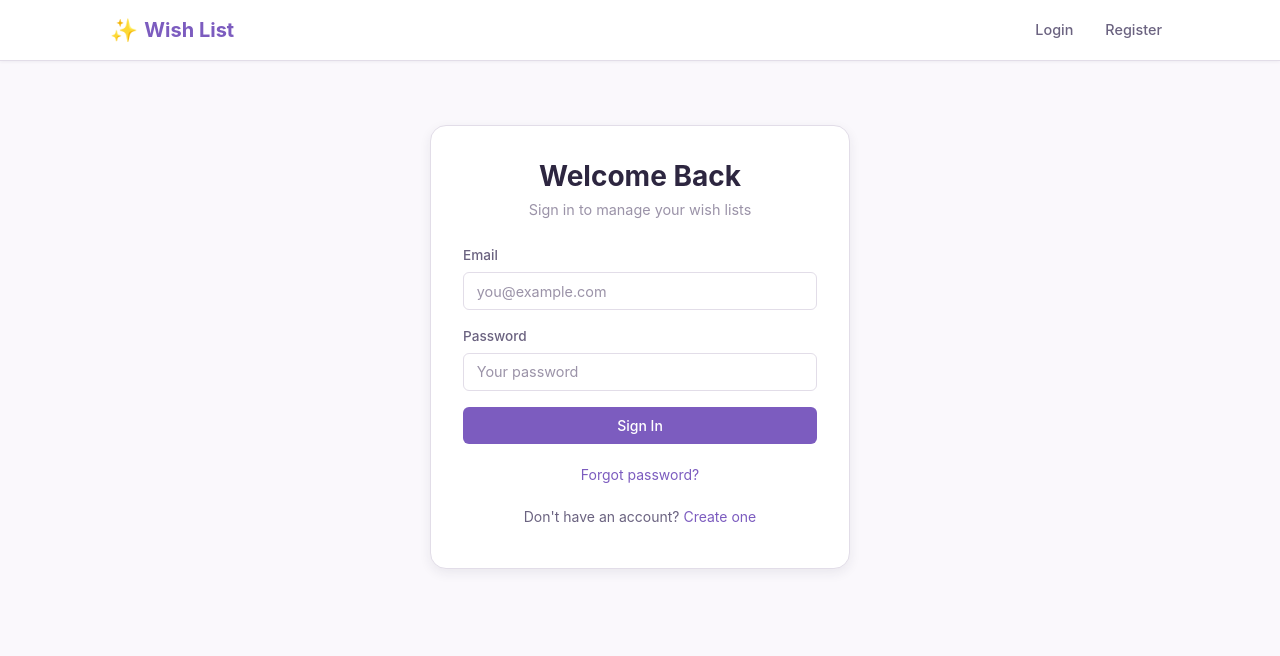
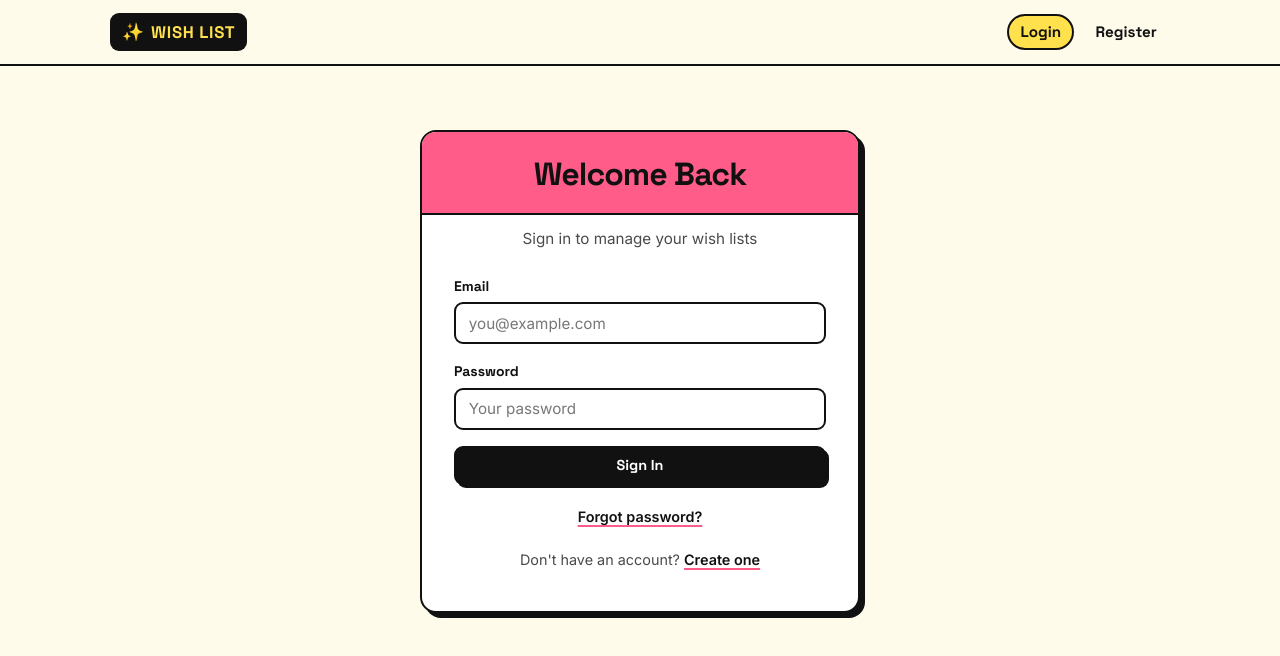
Before and after one commit to trickypig/WishList, a React (Vite) app in the folder frontend/: page /login in a window 1280 px wide. Shown: the top 656 px of the page. Built offline with nearby package versions, Linux system fonts and the light colour scheme.

Commit message:
style: bold pop tokens and global components
Co-Authored-By: Claude Opus 5.5 <noreply@anthropic.com>
Claude-Session: https://claude.ai/code/session_01VFQQhzJsJLMoevzHXYAL8t

```diff
--- a/frontend/index.html
+++ b/frontend/index.html
@@ -4,6 +4,9 @@
     <meta charset="UTF-8" />
     <link rel="icon" type="image/svg+xml" href="/giftbox.svg" />
     <meta name="viewport" content="width=device-width, initial-scale=1.0" />
+    <link rel="preconnect" href="https://fonts.googleapis.com" />
+    <link rel="preconnect" href="https://fonts.gstatic.com" crossorigin />
+    <link href="https://fonts.googleapis.com/css2?family=Inter:wght@400;600&family=Space+Grotesk:wght@500;700&display=swap" rel="stylesheet" />
     <title>Wish List</title>
   </head>
   <body>
--- a/frontend/src/components/layout/Header.tsx
+++ b/frontend/src/components/layout/Header.tsx
@@ -1,4 +1,4 @@
-import { Link } from 'react-router-dom';
+import { Link, NavLink } from 'react-router-dom';
 import { useAuth } from '../../context/AuthContext';
 
 export default function Header() {
@@ -14,10 +14,10 @@ export default function Header() {
         <nav className="header-nav">
           {isAuthenticated ? (
             <>
-              <Link to="/dashboard" className="nav-link">My Lists</Link>
-              <Link to="/families" className="nav-link">Families</Link>
+              <NavLink to="/dashboard" className="nav-link">My Lists</NavLink>
+              <NavLink to="/families" className="nav-link">Families</NavLink>
               {user?.is_admin === 1 && (
-                <Link to="/admin" className="nav-link nav-link-admin">Admin</Link>
+                <NavLink to="/admin" className="nav-link nav-link-admin">Admin</NavLink>
               )}
               <div className="header-user">
                 <span className="user-name">{user?.display_name}</span>
@@ -26,8 +26,8 @@ export default function Header() {
             </>
           ) : (
             <>
-              <Link to="/login" className="nav-link">Login</Link>
-              <Link to="/register" className="nav-link">Register</Link>
+              <NavLink to="/login" className="nav-link">Login</NavLink>
+              <NavLink to="/register" className="nav-link">Register</NavLink>
             </>
           )}
         </nav>
--- a/frontend/src/index.css
+++ b/frontend/src/index.css
@@ -1,34 +1,50 @@
-/* ===== CSS Variables ===== */
+/* ===== CSS Variables (Bold Pop) ===== */
 :root {
-  --color-primary: #7c5cbf;
-  --color-primary-hover: #6a4da8;
-  --color-primary-light: #ede7f6;
-  --color-secondary: #e07bad;
-  --color-secondary-light: #fce4ec;
-  --color-danger: #e25555;
-  --color-danger-hover: #c94444;
-  --color-success: #4caf7d;
-  --color-success-light: #e8f5e9;
-
-  --color-bg: #faf8fc;
+  --color-ink: #111111;
+  --color-primary: #ff5c8a;
+  --color-primary-hover: #ff3d74;
+  --color-primary-light: #ffe0ea;
+  --color-highlight: #ffe14d;
+  --color-secondary: #c9a7ff;
+  --color-secondary-light: #efe5ff;
+  --color-danger: #ff4d4d;
+  --color-danger-hover: #f03535;
+  --color-success: #b7f171;
+  --color-success-light: #e6fbcf;
+
+  --tile-1: #7cd4ff;
+  --tile-2: #b7f171;
+  --tile-3: #ffb35c;
+  --tile-4: #c9a7ff;
+  --tile-5: #ff5c8a;
+
+  --color-bg: #fffbea;
   --color-bg-card: #ffffff;
   --color-bg-input: #ffffff;
-  --color-bg-hover: #f3f0f7;
-
-  --color-text: #2d2640;
-  --color-text-secondary: #6b6380;
-  --color-text-muted: #9b93a8;
-  --color-border: #e2dde8;
-  --color-border-focus: #7c5cbf;
-
-  --shadow-sm: 0 1px 3px rgba(44, 38, 64, 0.06);
-  --shadow-md: 0 4px 12px rgba(44, 38, 64, 0.08);
-  --shadow-lg: 0 8px 24px rgba(44, 38, 64, 0.12);
-
-  --radius-sm: 6px;
-  --radius-md: 10px;
+  --color-bg-hover: #fff3b0;
+
+  --color-text: #111111;
+  --color-text-secondary: #4a4a4a;
+  --color-text-muted: #5c5c5c;
+  --color-border: #111111;
+  --color-border-focus: #111111;
+
+  --outline: 2.5px solid var(--color-ink);
+  --outline-sm: 2px solid var(--color-ink);
+  --shadow-card: 4px 4px 0 var(--color-ink);
+  --shadow-card-hover: 6px 6px 0 var(--color-ink);
+  --shadow-hero: 5px 5px 0 var(--color-ink);
+  --shadow-press: 1px 1px 0 var(--color-ink);
+  /* Legacy names, kept so older rules pick up the hard-shadow look */
+  --shadow-sm: var(--shadow-card);
+  --shadow-md: var(--shadow-card);
+  --shadow-lg: var(--shadow-hero);
+
+  --radius-sm: 9px;
+  --radius-md: 14px;
   --radius-lg: 16px;
 
+  --font-display: 'Space Grotesk', 'Segoe UI', system-ui, sans-serif;
   --font-sans: 'Inter', 'Segoe UI', system-ui, -apple-system, sans-serif;
 
   font-family: var(--font-sans);
@@ -50,24 +66,32 @@
 body {
   margin: 0;
   min-height: 100vh;
+  background: var(--color-bg);
 }
 
 h1, h2, h3, h4, h5, h6 {
   margin: 0 0 0.5rem 0;
-  line-height: 1.3;
+  line-height: 1.15;
   color: var(--color-text);
-}
-
-h1 { font-size: 1.75rem; font-weight: 700; }
-h2 { font-size: 1.375rem; font-weight: 600; }
-h3 { font-size: 1.125rem; font-weight: 600; }
+  font-family: var(--font-display);
+  font-weight: 700;
+  letter-spacing: -0.02em;
+}
+
+h1 { font-size: 2rem; letter-spacing: -0.03em; }
+h2 { font-size: 1.4rem; }
+h3 { font-size: 1.125rem; }
 
 p { margin: 0 0 0.5rem 0; }
 
 a {
-  color: var(--color-primary);
-  text-decoration: none;
-  transition: color 0.2s;
+  color: var(--color-ink);
+  font-weight: 600;
+  text-decoration: underline;
+  text-decoration-color: var(--color-primary);
+  text-decoration-thickness: 2px;
+  text-underline-offset: 3px;
+  transition: color 0.15s;
 }
 a:hover {
   color: var(--color-primary-hover);
@@ -77,6 +101,30 @@ img {
   max-width: 100%;
   height: auto;
 }
+
+:focus-visible {
+  outline: 3px solid var(--color-primary);
+  outline-offset: 2px;
+}
+
+/* Hover lift / press sink for clickable blocks */
+.pressable {
+  transition: transform 0.12s ease, box-shadow 0.12s ease;
+}
+.pressable:hover {
+  transform: translate(-2px, -2px);
+  box-shadow: var(--shadow-card-hover);
+}
+.pressable:active {
+  transform: translate(2px, 2px);
+  box-shadow: var(--shadow-press);
+}
+
+.tile-1 { background: var(--tile-1); }
+.tile-2 { background: var(--tile-2); }
+.tile-3 { background: var(--tile-3); }
+.tile-4 { background: var(--tile-4); }
+.tile-5 { background: var(--tile-5); }
 
 /* ===== Layout ===== */
 .container {
@@ -91,9 +139,8 @@ img {
 
 /* ===== Header ===== */
 .app-header {
-  background: var(--color-bg-card);
-  border-bottom: 1px solid var(--color-border);
-  box-shadow: var(--shadow-sm);
+  background: var(--color-bg);
+  border-bottom: var(--outline);
   position: sticky;
   top: 0;
   z-index: 100;
@@ -106,54 +153,73 @@ img {
   display: flex;
   align-items: center;
   justify-content: space-between;
-  height: 60px;
+  gap: 1rem;
+  min-height: 64px;
 }
 
 .app-logo {
-  font-size: 1.25rem;
+  font-family: var(--font-display);
+  font-size: 1.05rem;
   font-weight: 700;
-  color: var(--color-primary);
+  letter-spacing: 0.04em;
+  text-transform: uppercase;
+  text-decoration: none;
+  color: var(--color-highlight);
+  background: var(--color-ink);
+  padding: 0.3rem 0.75rem;
+  border-radius: var(--radius-sm);
   display: flex;
   align-items: center;
   gap: 0.4rem;
+  white-space: nowrap;
 }
 .app-logo:hover {
-  color: var(--color-primary-hover);
+  color: var(--color-highlight);
 }
 
 .logo-icon {
-  font-size: 1.4rem;
+  font-size: 1.1rem;
 }
 
 .header-nav {
   display: flex;
   align-items: center;
-  gap: 1rem;
+  gap: 0.5rem;
+  flex-wrap: wrap;
+  justify-content: flex-end;
 }
 
 .nav-link {
-  font-size: 0.9rem;
-  font-weight: 500;
-  color: var(--color-text-secondary);
-  padding: 0.25rem 0.5rem;
-  border-radius: var(--radius-sm);
-  transition: background 0.2s, color 0.2s;
+  font-family: var(--font-display);
+  font-size: 0.95rem;
+  font-weight: 700;
+  color: var(--color-ink);
+  text-decoration: none;
+  padding: 0.25rem 0.7rem;
+  border: 2px solid transparent;
+  border-radius: 99px;
+  transition: background 0.15s, border-color 0.15s;
 }
 .nav-link:hover {
-  color: var(--color-primary);
-  background: var(--color-primary-light);
+  color: var(--color-ink);
+  border-color: var(--color-ink);
+}
+.nav-link.active {
+  background: var(--color-highlight);
+  border-color: var(--color-ink);
 }
 
 .header-user {
   display: flex;
   align-items: center;
   gap: 0.75rem;
-  margin-left: 0.5rem;
-  padding-left: 1rem;
-  border-left: 1px solid var(--color-border);
+  margin-left: 0.25rem;
+  padding-left: 0.75rem;
+  border-left: var(--outline-sm);
 }
 
 .user-name {
+  font-family: var(--font-display);
   font-size: 0.875rem;
   font-weight: 500;
   color: var(--color-text-secondary);
@@ -166,60 +232,80 @@ img {
   justify-content: center;
   gap: 0.4rem;
   padding: 0.55rem 1.1rem;
-  font-size: 0.875rem;
-  font-weight: 500;
-  font-family: var(--font-sans);
-  border: 1px solid transparent;
+  font-size: 0.9rem;
+  font-weight: 700;
+  font-family: var(--font-display);
+  line-height: 1.2;
+  border: var(--outline);
   border-radius: var(--radius-sm);
+  box-shadow: 3px 3px 0 var(--color-ink);
   cursor: pointer;
-  transition: all 0.2s;
+  transition: transform 0.12s ease, box-shadow 0.12s ease, background 0.15s;
   text-decoration: none;
   white-space: nowrap;
 }
+.btn:hover:not(:disabled) {
+  transform: translate(-1px, -1px);
+  box-shadow: 4px 4px 0 var(--color-ink);
+}
+.btn:active:not(:disabled) {
+  transform: translate(2px, 2px);
+  box-shadow: var(--shadow-press);
+}
 .btn:disabled {
-  opacity: 0.6;
+  opacity: 0.5;
   cursor: not-allowed;
 }
 
 .btn-primary {
-  background: var(--color-primary);
+  background: var(--color-ink);
   color: #fff;
 }
 .btn-primary:hover:not(:disabled) {
-  background: var(--color-primary-hover);
+  background: #2a2a2a;
+  color: #fff;
 }
 
 .btn-outline {
-  background: transparent;
-  color: var(--color-primary);
-  border-color: var(--color-border);
+  background: #fff;
+  color: var(--color-ink);
 }
 .btn-outline:hover:not(:disabled) {
-  background: var(--color-primary-light);
-  border-color: var(--color-primary);
+  background: var(--color-highlight);
+  color: var(--color-ink);
 }
 
 .btn-danger {
   background: var(--color-danger);
-  color: #fff;
+  color: var(--color-ink);
 }
 .btn-danger:hover:not(:disabled) {
   background: var(--color-danger-hover);
+  color: var(--color-ink);
 }
 
 .btn-ghost {
   background: transparent;
-  color: var(--color-text-secondary);
+  color: var(--color-ink);
+  border-color: transparent;
+  box-shadow: none;
   padding: 0.35rem 0.5rem;
 }
 .btn-ghost:hover:not(:disabled) {
-  background: var(--color-bg-hover);
-  color: var(--color-text);
+  background: var(--color-highlight);
+  border-color: var(--color-ink);
+  box-shadow: none;
+  transform: none;
 }
 
 .btn-sm {
   padding: 0.3rem 0.65rem;
   font-size: 0.8rem;
+  border-width: 2px;
+  box-shadow: 2px 2px 0 var(--color-ink);
+}
+.btn-sm:hover:not(:disabled) {
+  box-shadow: 3px 3px 0 var(--color-ink);
 }
 
 .btn-full {
@@ -233,37 +319,44 @@ img {
 
 .form-group label {
   display: block;
-  font-size: 0.85rem;
-  font-weight: 500;
-  color: var(--color-text-secondary);
+  font-family: var(--font-display);
+  font-size: 0.875rem;
+  font-weight: 700;
+  color: var(--color-ink);
   margin-bottom: 0.3rem;
 }
 
 .form-group input,
 .form-group textarea,
-.form-group select {
+.form-group select,
+.inline-form-row input,
+.title-input,
+.desc-input {
   width: 100%;
   padding: 0.6rem 0.8rem;
-  font-size: 0.9rem;
+  font-size: 0.95rem;
   font-family: var(--font-sans);
-  border: 1px solid var(--color-border);
+  border: var(--outline);
   border-radius: var(--radius-sm);
   background: var(--color-bg-input);
   color: var(--color-text);
-  transition: border-color 0.2s, box-shadow 0.2s;
+  transition: box-shadow 0.12s;
 }
 
 .form-group input:focus,
 .form-group textarea:focus,
-.form-group select:focus {
+.form-group select:focus,
+.inline-form-row input:focus,
+.title-input:focus,
+.desc-input:focus {
   outline: none;
-  border-color: var(--color-border-focus);
-  box-shadow: 0 0 0 3px rgba(124, 92, 191, 0.12);
+  border-color: var(--color-ink);
+  box-shadow: 3px 3px 0 var(--color-primary);
 }
 
 .form-group input::placeholder,
 .form-group textarea::placeholder {
-  color: var(--color-text-muted);
+  color: #777;
 }
 
 .form-group textarea {
@@ -285,6 +378,7 @@ img {
   display: flex;
   gap: 0.5rem;
   margin-top: 0.5rem;
+  flex-wrap: wrap;
 }
 
 .inline-form-row {
@@ -295,20 +389,7 @@ img {
 
 .inline-form-row input {
   flex: 1;
-  padding: 0.6rem 0.8rem;
-  font-size: 0.9rem;
-  font-family: var(--font-sans);
-  border: 1px solid var(--color-border);
-  border-radius: var(--radius-sm);
-  background: var(--color-bg-input);
-  color: var(--color-text);
-  transition: border-color 0.2s, box-shadow 0.2s;
-}
-
-.inline-form-row input:focus {
-  outline: none;
-  border-color: var(--color-border-focus);
-  box-shadow: 0 0 0 3px rgba(124, 92, 191, 0.12);
+  width: auto;
 }
 
 /* Radio & Checkbox */
@@ -319,14 +400,14 @@ img {
   gap: 0.5rem;
   padding: 0.6rem 0;
   cursor: pointer;
-  font-size: 0.9rem;
+  font-size: 0.95rem;
 }
 
 .radio-label input,
 .checkbox-label input {
   width: auto;
-  margin-top: 0.15rem;
-  accent-color: var(--color-primary);
+  margin-top: 0.2rem;
+  accent-color: var(--color-ink);
 }
 
 .checkbox-group {
@@ -338,10 +419,10 @@ img {
 /* ===== Cards ===== */
 .card {
   background: var(--color-bg-card);
-  border: 1px solid var(--color-border);
+  border: var(--outline);
   border-radius: var(--radius-md);
   padding: 1.25rem;
-  box-shadow: var(--shadow-sm);
+  box-shadow: var(--shadow-card);
 }
 
 .inline-form {
@@ -351,38 +432,50 @@ img {
 /* ===== List Cards ===== */
 .list-grid {
   display: grid;
-  grid-template-columns: repeat(auto-fill, minmax(280px, 1fr));
-  gap: 1rem;
+  grid-template-columns: repeat(auto-fill, minmax(260px, 1fr));
+  gap: 1.25rem;
 }
 
 .list-card {
-  display: block;
+  display: flex;
+  flex-direction: column;
   background: var(--color-bg-card);
-  border: 1px solid var(--color-border);
+  border: var(--outline);
   border-radius: var(--radius-md);
-  padding: 1.25rem;
-  box-shadow: var(--shadow-sm);
-  transition: box-shadow 0.2s, transform 0.2s;
+  box-shadow: var(--shadow-card);
+  overflow: hidden;
   text-decoration: none;
+  font-weight: 400;
   color: inherit;
 }
 .list-card:hover {
-  box-shadow: var(--shadow-md);
-  transform: translateY(-2px);
   color: inherit;
 }
 
+.list-card-band {
+  height: 64px;
+  border-bottom: var(--outline);
+  display: flex;
+  align-items: center;
+  justify-content: flex-end;
+  padding: 0 0.9rem;
+  font-size: 1.6rem;
+}
+
+.list-card-body {
+  padding: 0.9rem 1rem 1rem;
+}
+
 .list-card-title {
-  font-size: 1.05rem;
-  font-weight: 600;
+  font-size: 1.15rem;
   margin-bottom: 0.3rem;
   color: var(--color-text);
 }
 
 .list-card-desc {
-  font-size: 0.85rem;
+  font-size: 0.875rem;
   color: var(--color-text-secondary);
-  margin-bottom: 0.5rem;
+  margin-bottom: 0.6rem;
   display: -webkit-box;
   -webkit-line-clamp: 2;
   -webkit-box-orient: vertical;
@@ -391,9 +484,22 @@ img {
 
 .list-card-meta {
   display: flex;
-  gap: 0.75rem;
+  gap: 0.5rem;
+  flex-wrap: wrap;
+  align-items: center;
+  font-family: var(--font-display);
   font-size: 0.8rem;
-  color: var(--color-text-muted);
+  font-weight: 500;
+  color: var(--color-text-secondary);
+}
+
+.list-card-count {
+  background: var(--color-highlight);
+  border: var(--outline-sm);
+  border-radius: 7px;
+  padding: 0 0.45rem;
+  font-weight: 700;
+  color: var(--color-ink);
 }
 
 /* ===== Dashboard ===== */
@@ -415,15 +521,19 @@ img {
 
 .dashboard-sidebar {
   background: var(--color-bg-card);
-  border: 1px solid var(--color-border);
+  border: var(--outline);
   border-radius: var(--radius-md);
   padding: 1.25rem;
-  box-shadow: var(--shadow-sm);
+  box-shadow: var(--shadow-card);
 }
 
 .dashboard-sidebar h2 {
-  font-size: 1rem;
-  margin-bottom: 0.75rem;
+  font-size: 1.1rem;
+  margin: -1.25rem -1.25rem 0.9rem;
+  padding: 0.7rem 1.25rem;
+  background: var(--tile-4);
+  border-bottom: var(--outline);
+  border-radius: calc(var(--radius-md) - 2px) calc(var(--radius-md) - 2px) 0 0;
 }
 
 .sidebar-list {
@@ -437,11 +547,16 @@ img {
   align-items: center;
   justify-content: space-between;
   padding: 0.4rem 0;
+  border-bottom: 2px dashed #ddd;
+}
+.sidebar-item:last-child {
+  border-bottom: none;
 }
 
 .sidebar-item-name {
-  font-size: 0.9rem;
-  font-weight: 500;
+  font-family: var(--font-display);
+  font-size: 0.95rem;
+  font-weight: 700;
 }
 
 @media (max-width: 768px) {
@@ -459,36 +574,41 @@ img {
 
 .auth-card {
   background: var(--color-bg-card);
-  border: 1px solid var(--color-border);
+  border: var(--outline);
   border-radius: var(--radius-lg);
-  padding: 2rem;
+  padding: 0 2rem 2rem;
   width: 100%;
-  max-width: 420px;
-  box-shadow: var(--shadow-md);
+  max-width: 440px;
+  box-shadow: var(--shadow-hero);
+  overflow: hidden;
 }
 
 .auth-card h1 {
   text-align: center;
-  margin-bottom: 0.25rem;
+  margin: 0 -2rem 0.75rem;
+  padding: 1.5rem 1rem 1.25rem;
+  background: var(--color-primary);
+  border-bottom: var(--outline);
 }
 
 .auth-subtitle {
   text-align: center;
-  color: var(--color-text-muted);
+  color: var(--color-text-secondary);
   margin-bottom: 1.5rem;
-  font-size: 0.9rem;
+  font-size: 0.95rem;
 }
 
 .auth-footer {
   text-align: center;
   margin-top: 1.25rem;
-  font-size: 0.875rem;
+  font-size: 0.9rem;
   color: var(--color-text-secondary);
 }
 
 /* Offers to join families that invited this person's email */
 .pending-invites {
   margin-bottom: 1.25rem;
+  background: var(--color-highlight);
 }
 
 .pending-invite-row {
@@ -506,9 +626,13 @@ img {
   border: none;
   padding: 0;
   font: inherit;
-  color: var(--color-primary);
+  font-weight: 600;
+  color: var(--color-ink);
+  text-decoration: underline;
+  text-decoration-color: var(--color-primary);
+  text-decoration-thickness: 2px;
+  text-underline-offset: 3px;
   cursor: pointer;
-  transition: color 0.2s;
 }
 
 .btn-link:hover {
@@ -516,31 +640,38 @@ img {
 }
 
 /* ===== Messages ===== */
-.error-message {
-  background: #fef2f2;
-  color: var(--color-danger);
-  border: 1px solid #fecaca;
+.error-message,
+.success-message,
+.info-message {
+  border: var(--outline);
   border-radius: var(--radius-sm);
+  box-shadow: 3px 3px 0 var(--color-ink);
   padding: 0.65rem 0.9rem;
-  font-size: 0.875rem;
+  font-size: 0.9rem;
+  font-weight: 600;
+  color: var(--color-ink);
   margin-bottom: 1rem;
 }
 
-.success-message {
-  background: var(--color-success-light);
-  color: #2e7d32;
-  border: 1px solid #a5d6a7;
-  border-radius: var(--radius-sm);
-  padding: 0.65rem 0.9rem;
-  font-size: 0.875rem;
-  margin-bottom: 1rem;
-}
+.error-message { background: #ffd2d2; }
+.success-message { background: var(--color-success); }
+.info-message { background: var(--color-highlight); }
 
 /* ===== Empty State ===== */
 .empty-state {
   text-align: center;
-  padding: 3rem 1rem;
-  color: var(--color-text-muted);
+  padding: 2.5rem 1.25rem;
+  color: var(--color-text-secondary);
+  background: #fff;
+  border: 2.5px dashed var(--color-ink);
+  border-radius: var(--radius-md);
+}
+
+.empty-state::before {
+  content: "🎁";
+  display: block;
+  font-size: 2.5rem;
+  margin-bottom: 0.5rem;
 }
 
 .empty-state p {
@@ -554,14 +685,17 @@ img {
   align-items: center;
   justify-content: center;
   padding: 4rem 1rem;
-  color: var(--color-text-muted);
+  font-family: var(--font-display);
+  font-weight: 700;
+  color: var(--color-ink);
 }
 
 .spinner {
-  width: 36px;
-  height: 36px;
-  border: 3px solid var(--color-border);
+  width: 40px;
+  height: 40px;
+  border: 4px solid var(--color-ink);
   border-top-color: var(--color-primary);
+  border-right-color: var(--color-highlight);
   border-radius: 50%;
   animation: spin 0.7s linear infinite;
   margin-bottom: 1rem;
@@ -1084,7 +1218,7 @@ img {
 .modal-overlay {
   position: fixed;
   inset: 0;
-  background: rgba(0, 0, 0, 0.4);
+  background: rgba(17, 17, 17, 0.55);
   display: flex;
   align-items: center;
   justify-content: center;
@@ -1094,13 +1228,14 @@ img {
 
 .modal {
   background: var(--color-bg-card);
+  border: var(--outline);
   border-radius: var(--radius-lg);
   padding: 1.75rem;
   width: 100%;
   max-width: 480px;
   max-height: 90vh;
   overflow-y: auto;
-  box-shadow: var(--shadow-lg);
+  box-shadow: var(--shadow-hero);
 }
 
 .modal-wide {
@@ -1115,16 +1250,22 @@ img {
 }
 
 .modal-close {
-  background: none;
-  border: none;
-  font-size: 1.5rem;
-  color: var(--color-text-muted);
+  background: #fff;
+  border: var(--outline-sm);
+  border-radius: 8px;
+  width: 2rem;
+  height: 2rem;
+  font-size: 1.3rem;
+  color: var(--color-ink);
   cursor: pointer;
   padding: 0;
   line-height: 1;
+  display: inline-flex;
+  align-items: center;
+  justify-content: center;
 }
 .modal-close:hover {
-  color: var(--color-text);
+  background: var(--color-highlight);
 }
 
 .modal-actions {
@@ -1263,7 +1404,7 @@ img {
 
 /* ===== Utilities ===== */
 .text-muted {
-  color: var(--color-text-muted);
+  color: var(--color-text-secondary);
   font-size: 0.875rem;
 }
 
@@ -1325,18 +1466,40 @@ img {
   }
 
   h1 {
-    font-size: 1.4rem;
+    font-size: 1.6rem;
+  }
+
+  :root {
+    --shadow-card: 3px 3px 0 var(--color-ink);
+    --shadow-card-hover: 4px 4px 0 var(--color-ink);
+    --shadow-hero: 3px 3px 0 var(--color-ink);
+  }
+
+  .user-name {
+    display: none;
+  }
+}
+
+@media (prefers-reduced-motion: reduce) {
+  *, *::before, *::after {
+    transition: none !important;
+    animation-duration: 0.01ms !important;
+    animation-iteration-count: 1 !important;
+  }
+  .pressable:hover, .pressable:active,
+  .btn:hover:not(:disabled), .btn:active:not(:disabled) {
+    transform: none;
   }
 }
 
 /* ===== Admin ===== */
 .nav-link-admin {
-  color: var(--color-secondary) !important;
-  font-weight: 600;
-}
-.nav-link-admin:hover {
-  color: var(--color-danger) !important;
-  background: var(--color-secondary-light) !important;
+  background: var(--tile-4);
+  border-color: var(--color-ink);
+}
+.nav-link-admin:hover,
+.nav-link-admin.active {
+  background: var(--color-highlight);
 }
 
 .admin-stats-grid {
```
